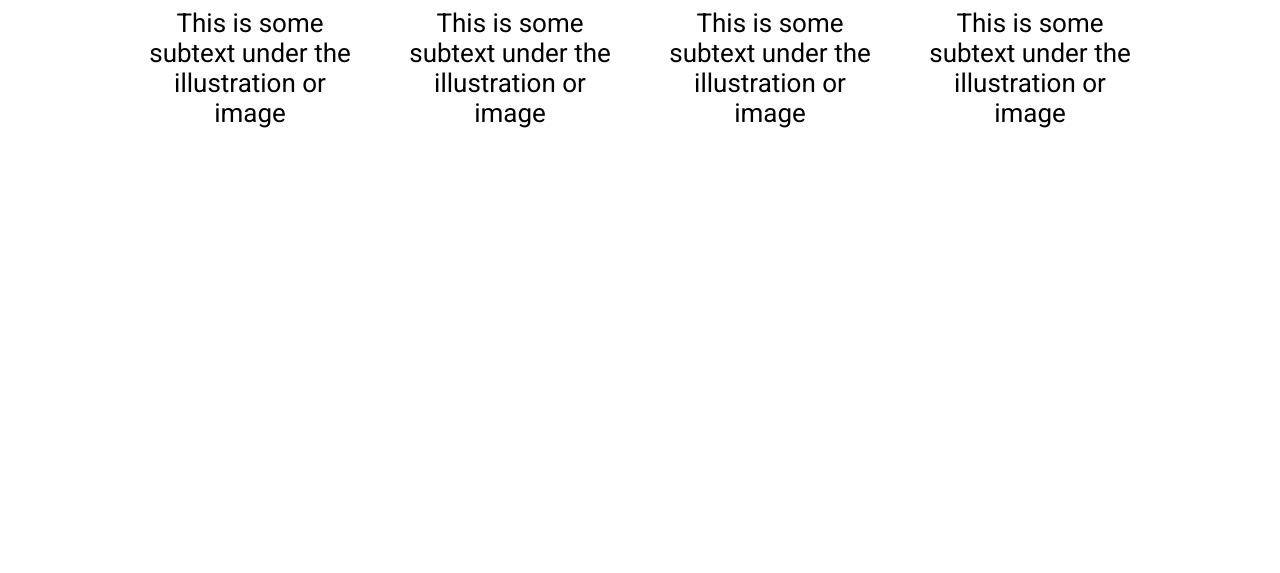
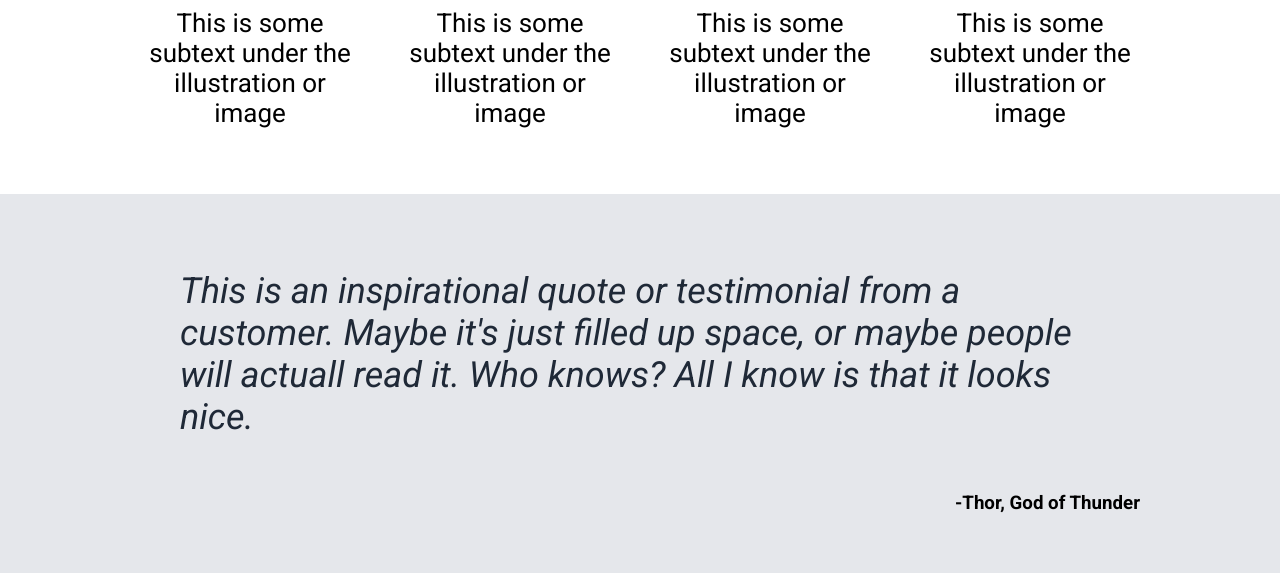
Before and after one commit to its-gio/TheOdinProject, a plain HTML site: page foundations-course/Flexbox-assignment/index.html in a window 1280 px wide. Shown: the part 1180-1753 px from the top of the page. Before the commit the page ends 1374 px from the top, so only its background shows below. Drawn offline with Linux system fonts and the light colour scheme.

Commit message:
Adding quote section and styles

```diff
--- a/foundations-course/Flexbox-assignment/index.html
+++ b/foundations-course/Flexbox-assignment/index.html
@@ -7,6 +7,7 @@
     <title>Flexbox Layout Assignment</title>
   </head>
   <body>
+    <!-- Header Section -->
     <header class="blue-bg">
       <div class="container">
         <div class="logo"><h1>Header Logo</h1></div>
@@ -19,6 +20,7 @@
       </div>
     </header>
 
+    <!-- Hero Section -->
     <div class="blue-bg">
       <div class="container top-info">
         <div class="top-info--text-section">
@@ -39,6 +41,7 @@
       </div>
     </div>
 
+    <!-- Info Section -->
     <div class="info-section smaller-container">
       <h3 class="info-section--header">Some random information.</h3>
       <div class="info-section--content-container">
@@ -80,5 +83,17 @@
         </div>
       </div>
     </div>
+
+    <!-- Quote Section -->
+    <div class="quote-section">
+      <div class="smaller-container">
+        <blockquote>
+          This is an inspirational quote or testimonial from a customer. Maybe
+          it's just filled up space, or maybe people will actuall read it. Who
+          knows? All I know is that it looks nice.
+        </blockquote>
+        <h3 class="author">-Thor, God of Thunder</h3>
+      </div>
+    </div>
   </body>
 </html>
--- a/foundations-course/Flexbox-assignment/style.css
+++ b/foundations-course/Flexbox-assignment/style.css
@@ -82,6 +82,7 @@ button {
   font-size: 26px;
 }
 
+/* Hero Section */
 .top-info {
   padding: 160px 20px;
   display: flex;
@@ -130,3 +131,19 @@ button {
   width: 100%;
   border-radius: 10px;
 }
+
+/* Quote Section */
+.quote-section {
+  background-color: #e5e7eb;
+}
+
+.quote-section blockquote {
+  font-size: 36px;
+  font-style: italic;
+  color: #1f2937;
+}
+
+.quote-section .author {
+  align-self: end;
+  padding: 0;
+}
```
